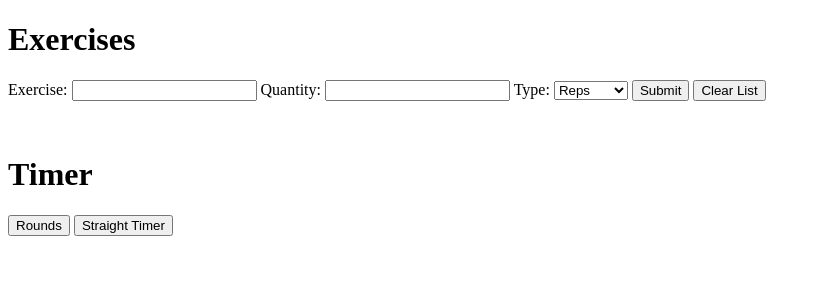
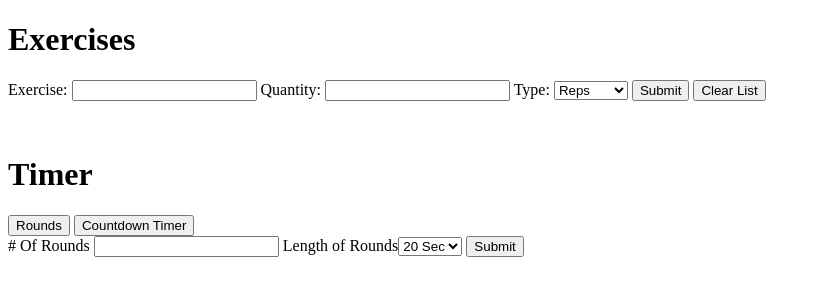
Before and after one commit to SAS0588/Workout-Buddy, a plain HTML site: page index.html in a window 1280 px wide. Shown: the whole page, without its empty margins (0-821 px from the left). Drawn offline with Linux system fonts and the light colour scheme.

Commit message:
Started work on timer
Started coding UI items for rounds timer. Started planning architecture for rounds timer function. Started coding the rounds timer function, ran into a snafu of actually trying to get setInterval to work, so I decided to research first.

```diff
--- a/index.html
+++ b/index.html
@@ -37,7 +37,19 @@
     <div id="timer">
       <h1>Timer</h1>
       <button id="rounds">Rounds</button>
-      <button id="straight-timer">Straight Timer</button>
+      <button id="countdown-timer">Countdown Timer</button>
+      <div id="rounds-display">
+        <span id="rounds-title"># Of Rounds </span><input type="number" id="number-of-rounds">
+        <span id="length-title">Length of Rounds</span><select id="length-of-rounds">
+          <option value="twenty-secs">20 Sec</option>
+          <option value="thirty-secs">30 Sec</option>
+          <option value="forty-secs">40 Sec</option>
+          <option value="fifty-secs">50 Sec</option>
+          <option value="one-min">1 min</option>
+        </select>
+        <button id="submit-rounds-timer" onclick="roundsTimer()">Submit</button>
+      </div>
+
     </div>
   <script src="js/script.js"></script>
 </body>
```
Also changed, not shown: js/script.js (+24 -1 lines).
